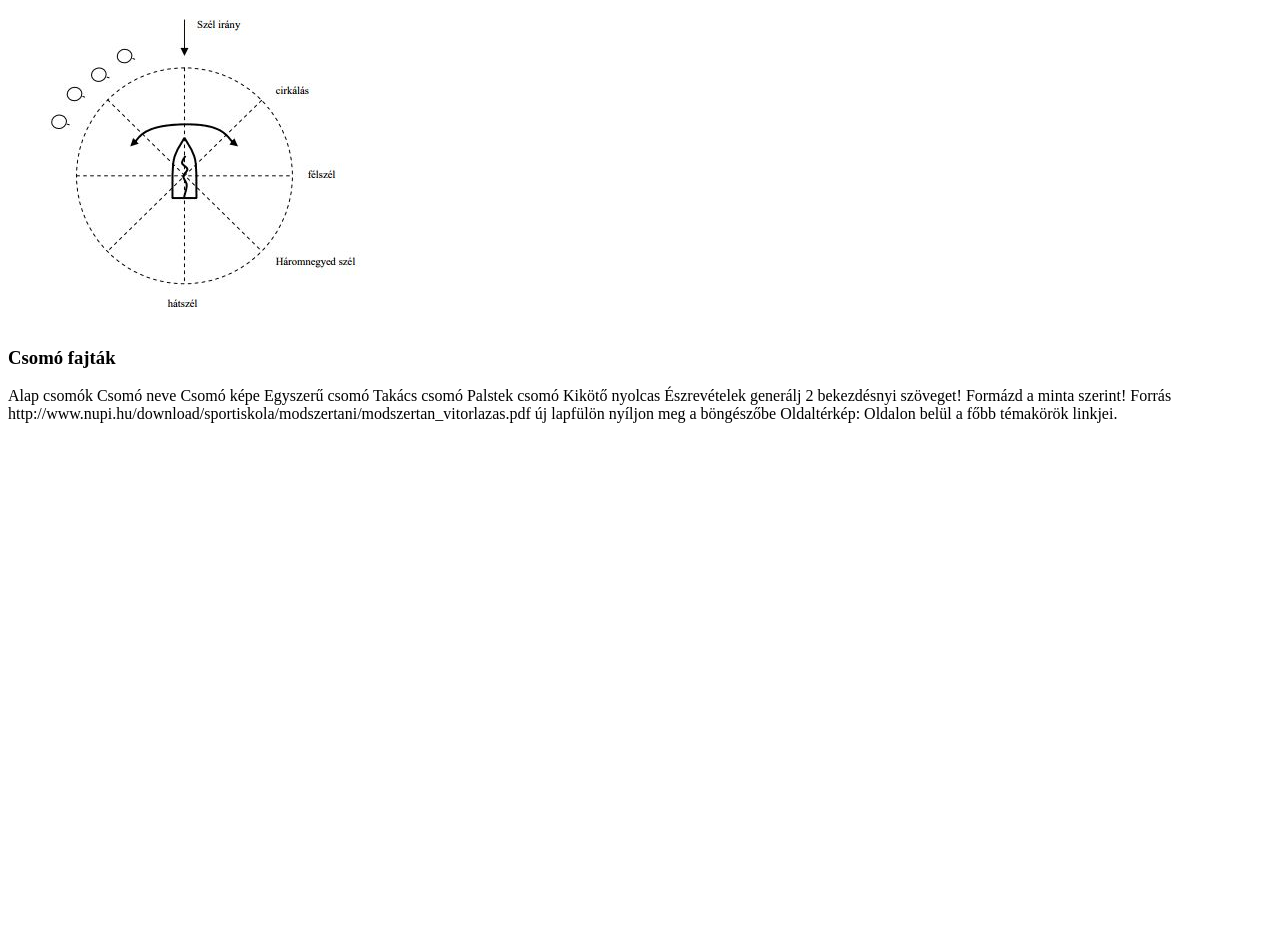
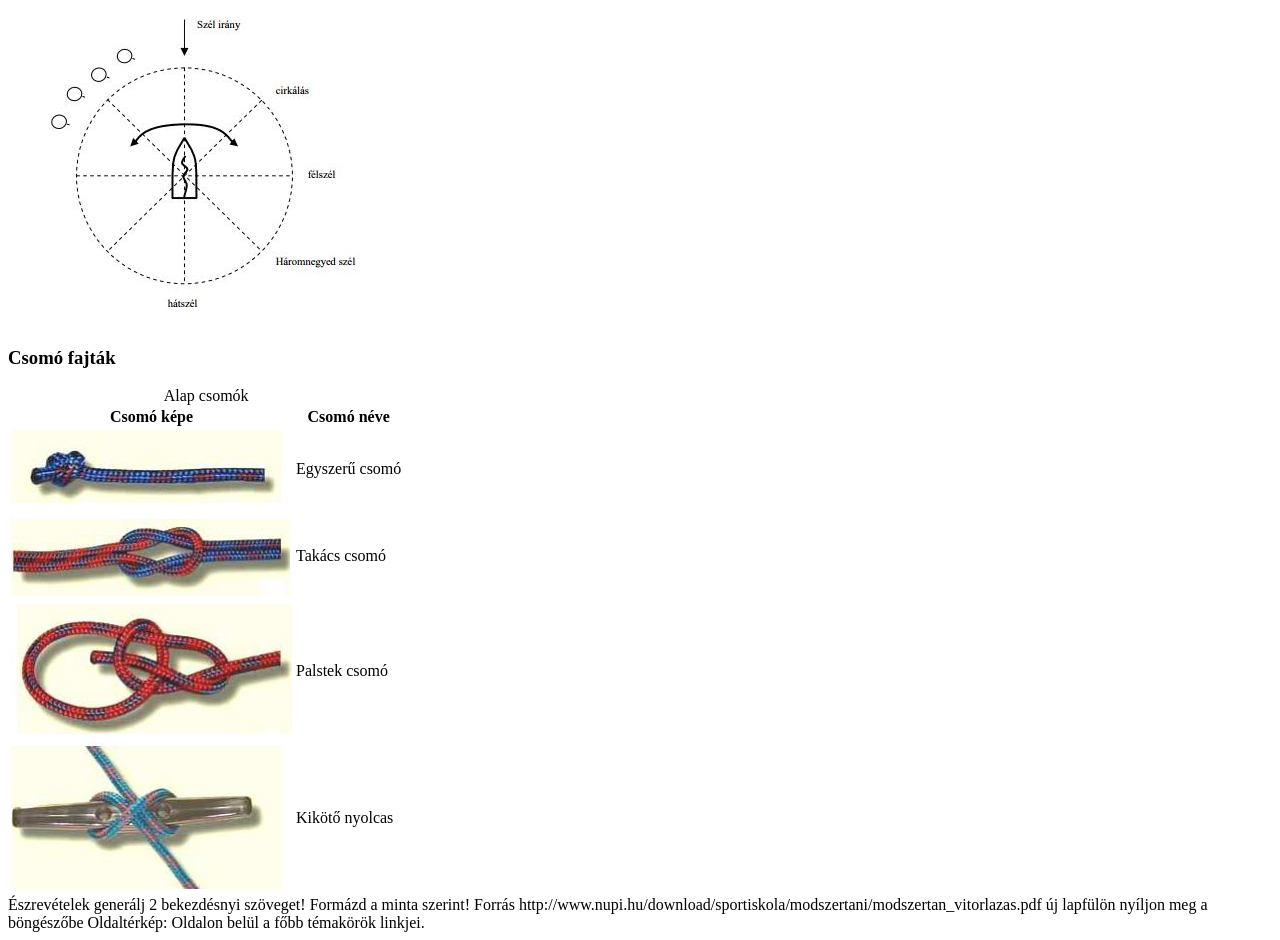
Before and after one commit to baljilol/OraiMunka0912, a plain HTML site: page vitorlas/index.html in a window 1280 px wide. Shown: the part 615-1555 px from the top of the page. Before the commit the page ends 1046 px from the top, so only its background shows below. Drawn offline with Linux system fonts and the light colour scheme.

Commit message:
kész táblázat

```diff
--- a/vitorlas/index.html
+++ b/vitorlas/index.html
@@ -46,13 +46,43 @@
 alt="szélirány">
 
 <h3>Csomó fajták</h3>
+<table>
 
+<caption>
 Alap csomók
-Csomó neve	Csomó képe
-Egyszerű csomó
-Takács csomó
-Palstek csomó
-Kikötő nyolcas
+    </caption>
+    <tr>
+        <th>Csomó képe</th>
+        <th>Csomó néve</th>
+    </tr>
+    <tr>
+        <td>
+            <img src="forrás/ecsomo.JPG" alt="egyszerű csomó">
+        </td>
+        <td>Egyszerű csomó</td>
+    </tr>
+    <tr>
+        <td>
+            <img src ="forrás/tcsomo.JPG" alt ="Takács csomó">
+        </td>
+        <td>Takács csomó</td>
+    </tr>
+    <tr>
+        <td>
+            <img src ="forrás/pcsomo.JPG" alt ="Palstek csomó">
+        </td>
+        <td>Palstek csomó</td>
+    </tr>
+    <tr>
+        <td>
+            <img src ="forrás/knyolcas.JPG" alt ="Kikötő nyolcas">
+        </td>
+        <td>Kikötő nyolcas</td>
+    </tr>
+</table>
+
+
+
 
 Észrevételek
 
```
